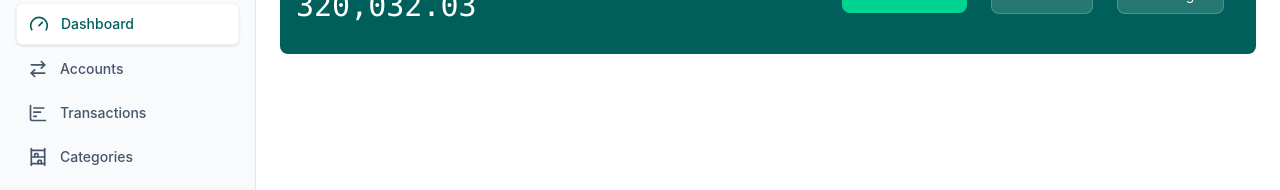
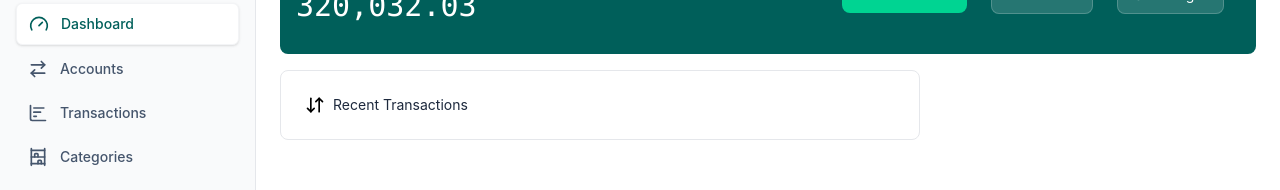
Before and after one commit to nikkoensomo/tracky, a React (Vite) app in the folder client/: page /dashboard-page in a window 1280 px wide. Shown: the part 142-332 px from the top of the page. Built offline with nearby package versions, Linux system fonts and the light colour scheme; no server answers.

Commit message:
feat: added initial recent transactions dashboard section

```diff
--- a/client/src/components/sections/heroes/DashboardPageHero.tsx
+++ b/client/src/components/sections/heroes/DashboardPageHero.tsx
@@ -1,3 +1,4 @@
+import { ArrowDownUp } from 'lucide-react';
 import AddAccountButton from "../../buttons/AddAccountButton";
 import AddTransactionButton from "../../buttons/AddTransactionButton";
 import SetBudgetButton from "../../buttons/SetBudgetButton";
@@ -26,6 +27,15 @@ const DashboardPageHero = () => {
                         />
                     </div>
                 </div>
+
+                <div className="grid grid-cols-[2fr_1fr] gap-4">
+                    <div className="bg-whtie border border-gray-200 rounded-lg p-6">
+                        <div className="flex gap-2 items-center">
+                            <ArrowDownUp size={20}/>
+                            <span className="text-slate-800 text-sm">Recent Transactions</span>
+                        </div>
+                    </div>
+                </div>
             </section>
         </>
     )
```
